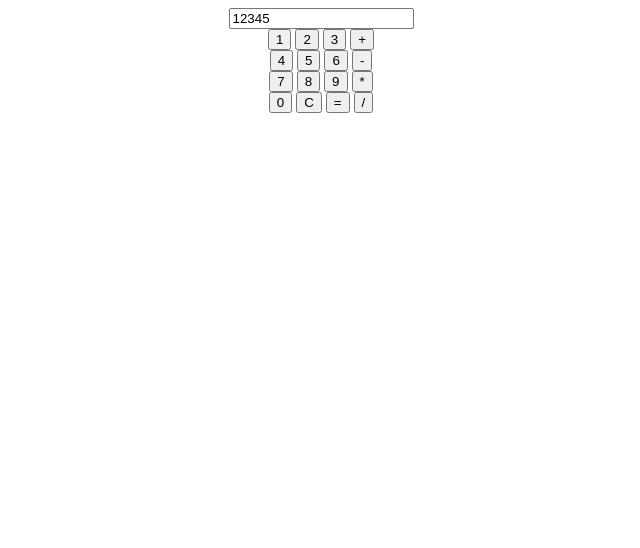
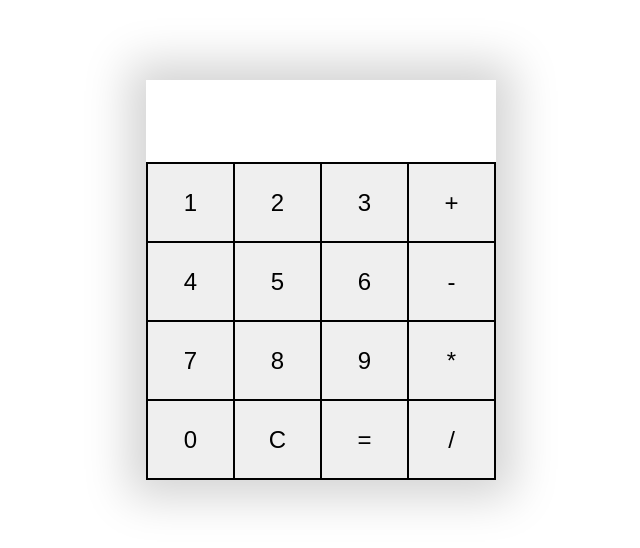
Before and after one commit to cohedx7/calculator, a plain HTML site: page index.html in a window 1280 px wide. Shown: the whole page, without its empty margins (319-959 px from the left). Drawn offline with Linux system fonts and the light colour scheme.

Commit message:
step 4 done from TOP...

```diff
--- a/app.js
+++ b/app.js
@@ -1,8 +1,5 @@
-const addition = document.getElementById();
-const subtraction = document.getElementById();
-const multiplication = document.getElementById();
-const division = document.getElementById();
-// addEventListener ('click')..??
+let display = document.getElementById('display');
+let possibleValues = Array.from(document.querySelectorAll('button'));
 
 function add(a, b) {
     return a + b;
@@ -36,3 +33,22 @@ function operate (n1, n2, operator) {
             break;
     }
 }
+
+possibleValues.map(button => {
+    button.addEventListener('click', (e) => {
+        switch(e.target.innerText) {
+            case 'C':
+                display.innerText = '';
+                break;
+            case '=':
+                try {
+                    display.innerText = operate(); //how to make this work??
+                } catch {
+                    display.innerText = 'Error';
+                }
+                break;
+            default:
+                display.innerText += e.target.innerText;
+        }
+    })
+})
--- a/index.html
+++ b/index.html
@@ -2,36 +2,32 @@
 <html>
     <head>
         <meta charset="UTF-8">
+        <meta name="viewport" content="width=device-width, initial-scale=1.0">
         <title>Calculator</title>
         <link rel="stylesheet" href="styles.css">
     </head>
     <body>
-        <div id="display">
-            <input type="number" value="12345">
-        </div>
-        <div id="first-buttons">
-            <button id="one">1</button>
-            <button id="two">2</button>
-            <button id="three">3</button>
-            <button id="plus">+</button>
-        </div>
-        <div id="second-buttons">
-            <button id="four">4</button>
-            <button id="five">5</button>
-            <button id="six">6</button>
-            <button id="minus">-</button>
-        </div>
-        <div id="third-buttons">
-            <button id="seven">7</button>
-            <button id="eight">8</button>
-            <button id="nine">9</button>
-            <button id="times">*</button>
-        </div>
-        <div id="fourth-buttons">
-            <button id="zero">0</button>
-            <button id="clear">C</button>
-            <button id="equals">=</button>
-            <button id="divided">/</button>
+        <div class="container">
+            <div id="display"></div>
+            <div class="buttons">
+                    <button id="one" value="1">1</button>
+                    <button id="two" value="2">2</button>
+                    <button id="three" value="3">3</button>
+                    <button id="plus" value="+">+</button>
+                    <button id="four" value="4">4</button>
+                    <button id="five" value="5">5</button>
+                    <button id="six" value="6">6</button>
+                    <button id="minus" value="-">-</button>
+                    <button id="seven" value="7">7</button>
+                    <button id="eight" value="8">8</button>
+                    <button id="nine" value="9">9</button>
+                    <button id="times" value="*">*</button>
+                    <button id="zero" value="0">0</button>
+                    <button id="clear">C</button>
+                    <button id="equals" value="=">=</button>
+                    <button id="divided" value="/">/</button>
+                </div>
+            </div>
         </div>
     </body>
     <script src="app.js"></script>
--- a/styles.css
+++ b/styles.css
@@ -1,5 +1,27 @@
-body {
-    display: flex;
-    flex-direction: column;
-    align-items: center;
+.container {
+    max-width: 350px;
+    margin: 10vh auto 0 auto;
+    box-shadow: 0px 0px 43px 17px lightgray;
 }
+
+#display {
+    text-align: right;
+    height: 50px;
+    line-height: 50px;
+    padding: 16px 8px;
+    font-size: 24px;
+}
+
+.buttons {
+    display: grid;
+    border: 1px solid black;
+    grid-template-columns: 1fr 1fr 1fr 1fr;
+}
+
+button {
+    border: 0.5px solid black;
+    line-height: 75px;
+    text-align: center;
+    font-size: 24px;
+    cursor: pointer;
+}
```
Also changed, not shown: 1 other file.
